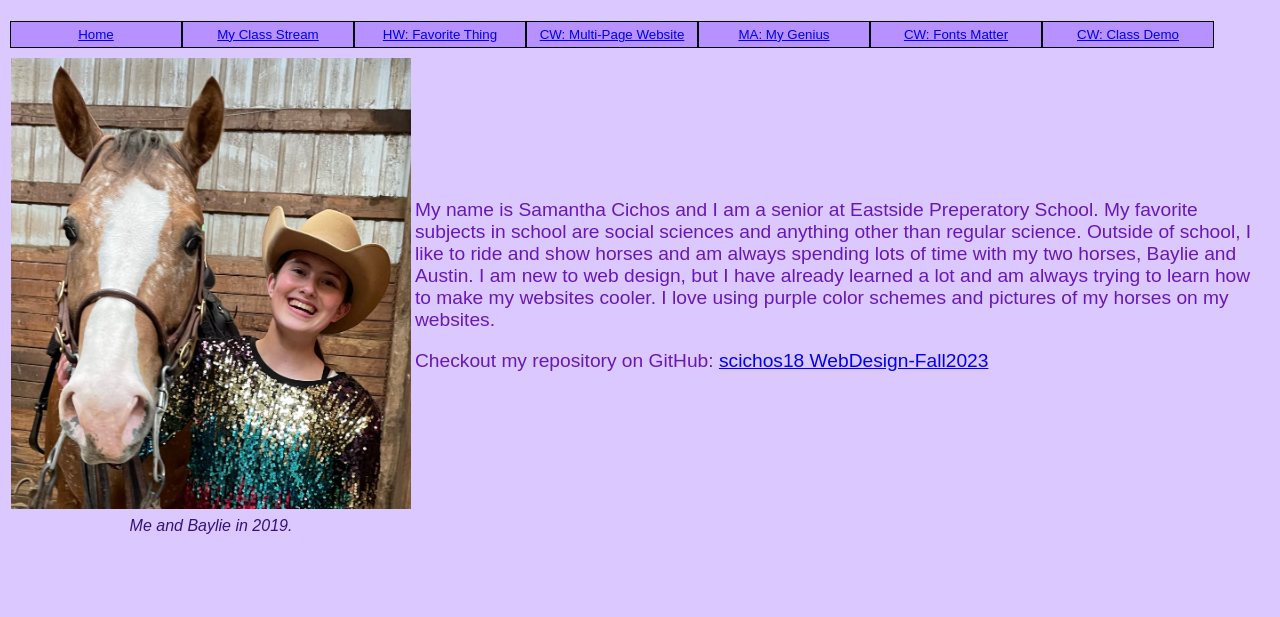
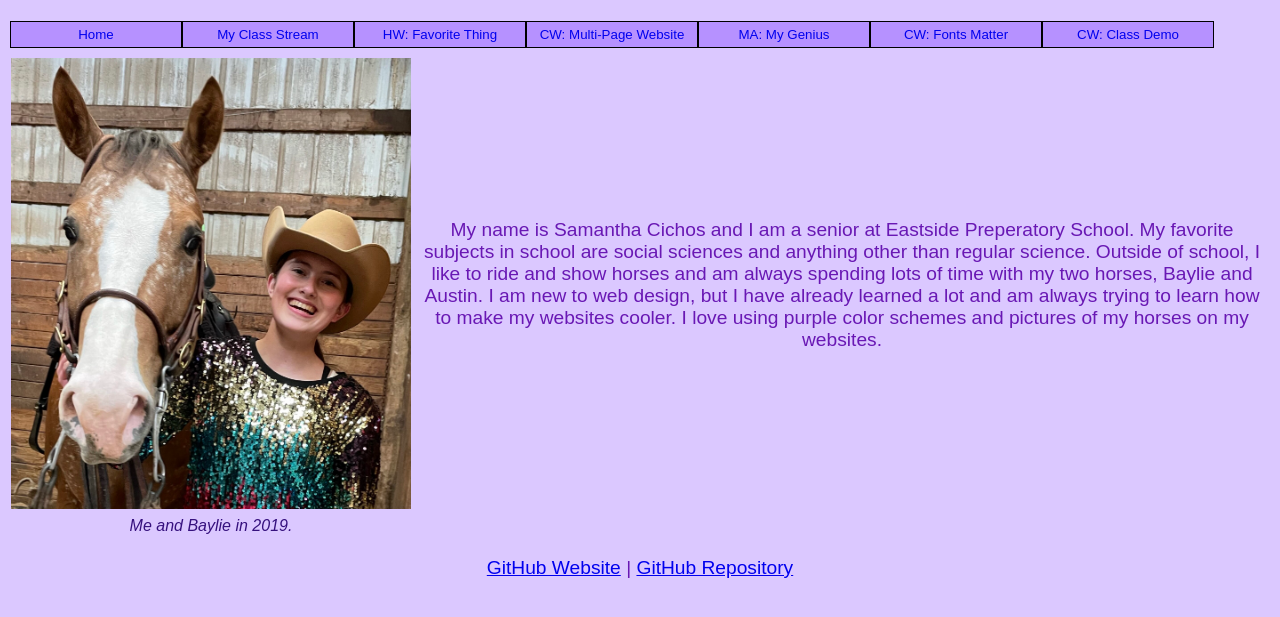
Before and after one commit to scichos18/WebDesign-Fall2023, a plain HTML site: page index.html in a window 1280 px wide. Shown: the part 61-678 px from the top of the page. Drawn offline with Linux system fonts and the light colour scheme.

Commit message:
Updating nav bar style and links

```diff
--- a/index.html
+++ b/index.html
@@ -26,30 +26,30 @@
         <!-- navigation bar -->
         <table class="navbar-table">
             <tr class="navbar-tr">
-                <td class="navbar-td"><a href="index.html" target="_blank">Home</a></td>
+                <td class="navbar-td"><a class="navbar-a" href="index.html" target="_blank">Home</a></td>
             </tr>
             <tr class="navbar-tr">
-                <td class="navbar-td"><a href="class_stream/" target="_blank">My Class Stream</a></td>
+                <td class="navbar-td"><a class="navbar-a" href="class_stream/" target="_blank">My Class Stream</a></td>
             </tr>
             <tr class="navbar-tr">
-                <td class="navbar-td"><a href="favorite_thing/" target="_blank">HW: Favorite Thing</a></td>
+                <td class="navbar-td"><a class="navbar-a" href="favorite_thing/" target="_blank">HW: Favorite Thing</a></td>
             </tr>
             <tr class="navbar-tr">
-                <td class="navbar-td"><a href="multipage_website/" target="_blank">CW: Multi-Page Website</a></td>
+                <td class="navbar-td"><a class="navbar-a" href="multipage_website/" target="_blank">CW: Multi-Page Website</a></td>
             </tr>
             <tr class="navbar-tr">
-                <td class="navbar-td"><a href="my_genius/" target="_blank">MA: My Genius</a></td>
+                <td class="navbar-td"><a class="navbar-a" href="my_genius/" target="_blank">MA: My Genius</a></td>
             </tr>
             <tr class="navbar-tr">
-                <td class="navbar-td"><a href="font_matter/" target="_blank">CW: Fonts Matter</a></td>
+                <td class="navbar-td"><a class="navbar-a" href="font_matter/" target="_blank">CW: Fonts Matter</a></td>
             </tr>
             <tr class="navbar-tr">
-                <td class="navbar-td"><a href="class_demo/" target="_blank">CW: Class Demo</a></td>
+                <td class="navbar-td"><a class="navbar-a" href="class_demo/" target="_blank">CW: Class Demo</a></td>
             </tr>
         </table>
 
         <!-- image and bio -->
-        <br><br>
+        <br><br>    <!-- not working right here -->
         <table>
             <tr>
                 <td><img src="images\baylie.jpeg" width="400" alt="picture of horse"></td>
@@ -59,7 +59,6 @@
                     Outside of school, I like to ride and show horses and am always spending lots of time with my two horses, Baylie and Austin.
                     I am new to web design, but I have already learned a lot and am always trying to learn how to make my websites cooler.
                     I love using purple color schemes and pictures of my horses on my websites.</p>
-                    <p>Checkout my repository on GitHub: <a href="https://github.com/scichos18/WebDesign-Fall2023" target="_blank">scichos18 WebDesign-Fall2023</a></p>
                 </td>
             </tr>
             <tr>
@@ -67,5 +66,11 @@
             </tr>
         </table>
 
+        <p>
+        <a href="https://scichos18.github.io/WebDesign-Fall2023/" target="_blank">GitHub Website</a>
+        |
+        <a href="https://github.com/scichos18/WebDesign-Fall2023" target="_blank">GitHub Repository</a>
+        </p>
+
     </body>
 </html>
--- a/style.css
+++ b/style.css
@@ -16,10 +16,12 @@ p {
     font-style: normal;
     color: #6918b4;
     font-size: larger;
+    text-align: center;
 }
 
 .navbar-table {
     position: fixed;
+    overflow: hidden;
 }
 
 .navbar-tr {
@@ -44,9 +46,16 @@ p {
     border-collapse: collapse;
 }
 
-.navbar-td a:hover{
+.navbar-td a:hover {
+    color: #ffffff;
+}
+
+.navbar-table tr:hover td {
     background-color:#6918b4;
-    color: #ffffff;
+}
+
+.navbar-a {
+    text-decoration: none;
 }
 
 .caption {
```
